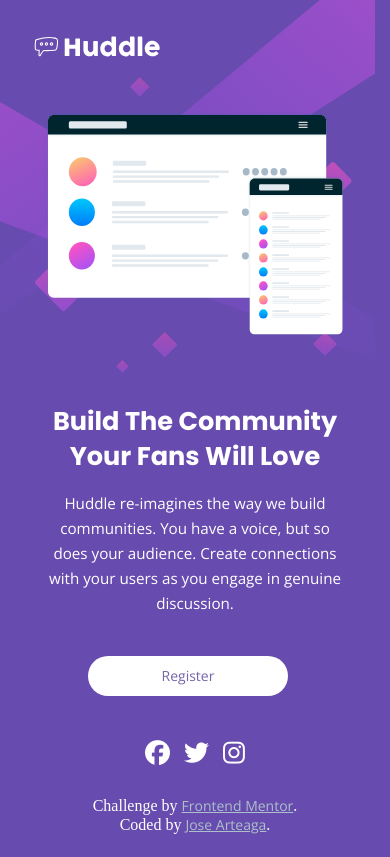
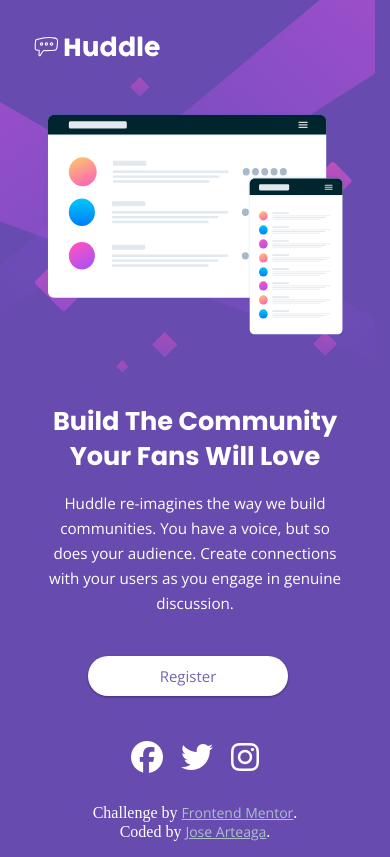
Before and after one commit to jharteaga/frontend-mentor-huddle-landing-page-challenge, a plain HTML site: page index.html in a window 390 px wide. Drawn offline with nearby package versions, Linux system fonts and the light colour scheme.

Commit message:
improvements mobile design responsiveness v0.2

```diff
--- a/style.css
+++ b/style.css
@@ -69,13 +69,20 @@ body {
     text-align: center;
     padding: 10px;
     margin: 40px 45px 0 45px;
+    box-shadow: 0 1px 3px rgba(0,0,0,0.12), 0 1px 2px rgba(0,0,0,0.24);
+    cursor: pointer;
 }
+
+.register-container:hover {
+    box-shadow: 0 14px 28px rgba(0,0,0,0.05), 0 10px 10px rgba(0,0,0,0.22);
+    border: 1px solid #978BBE;
+  }
 
 .register-container a {
     text-decoration: none;
     color: #7665AB;
     font-family: 'Open Sans', sans-serif;
-    font-size: 14px;
+    font-size: 15px;
 }
 
 .footer-container {
@@ -84,8 +91,8 @@ body {
 }
 
 .icon {
-    font-size: 25px;
-    margin: 0 5px;
+    font-size: 32px;
+    margin: 0 7px;
 }
 
 .attribution {
```
